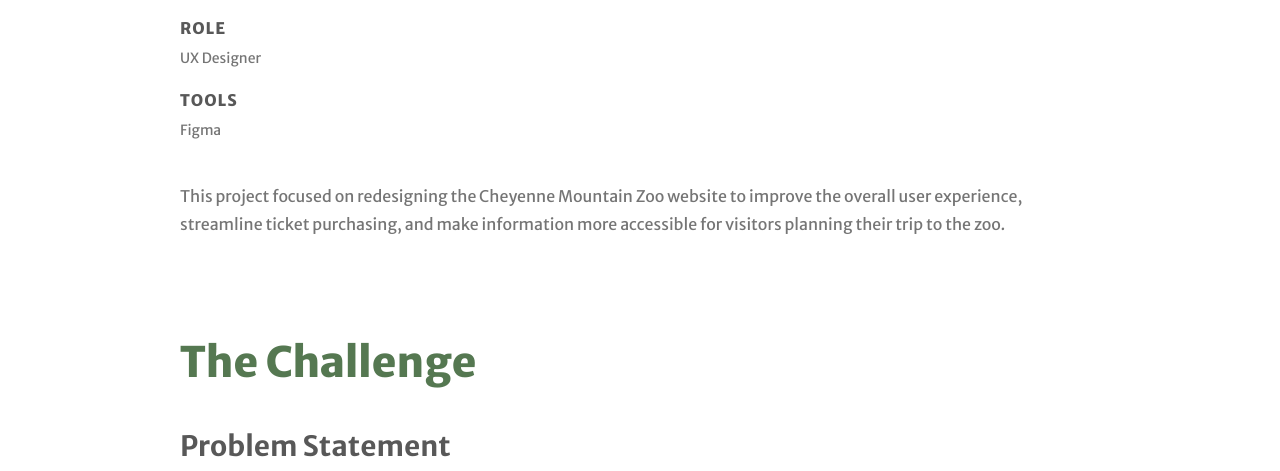
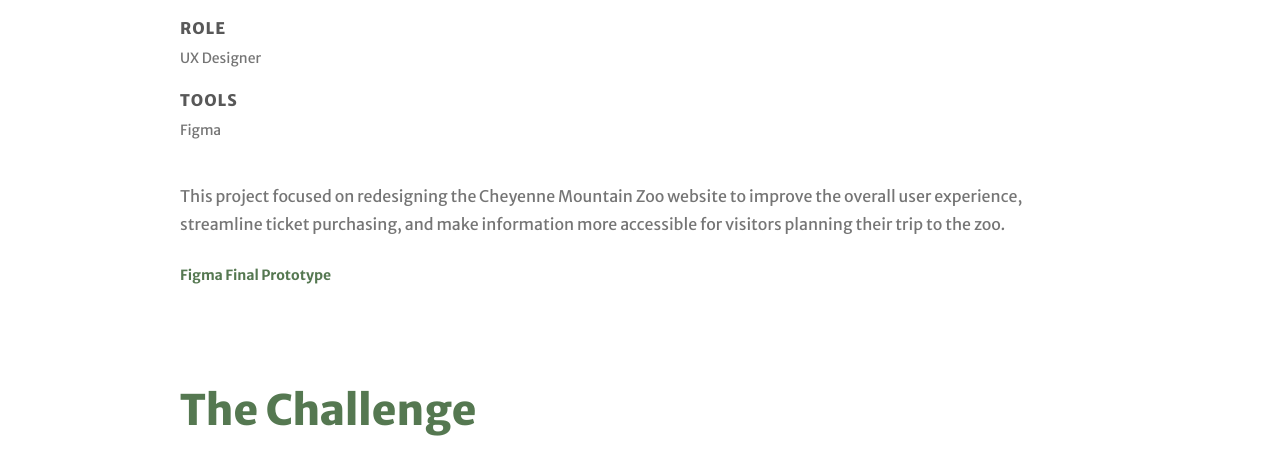
Before and after one commit to chloecook1224/portfolio, a plain HTML site: page zoo-case-study.html in a window 1280 px wide. Shown: the part 603-1074 px from the top of the page. Drawn offline with Linux system fonts and the light colour scheme.

Commit message:
Update zoo-case-study.html

```diff
--- a/zoo-case-study.html
+++ b/zoo-case-study.html
@@ -485,6 +485,7 @@
         </div>
 
         <p class="case-study__text" style="margin-top: 40px;">This project focused on redesigning the Cheyenne Mountain Zoo website to improve the overall user experience, streamline ticket purchasing, and make information more accessible for visitors planning their trip to the zoo.</p>
+        <a href="zoo-case-study.html" class="navigation__back">Figma Final Prototype</a>
       </section>
 
       <!-- The Challenge -->
```
